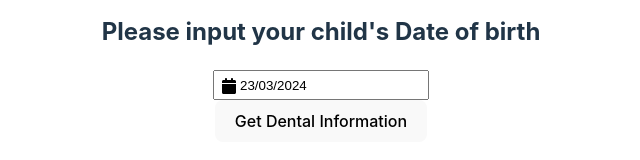
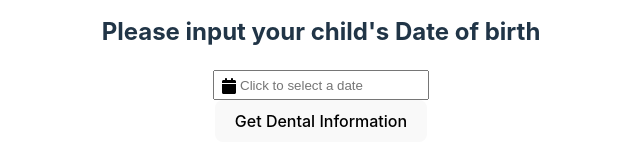
Before and after one commit to chrisma89/projectD, a React (Vite) app in the folder reactapp/: page / in a window 1280 px wide. Shown: the part 332-492 px from the top of the page, without its empty margins (319-959 px from the left). Built offline with nearby package versions, Linux system fonts and the light colour scheme.

Commit message:
date state set to null and placeholder text added

```diff
--- /dev/null
+++ b/reactapp/dentalinfo.json
@@ -0,0 +1,6 @@
+[
+  {
+    "agegroup" : "0-6months"
+
+  }
+]
--- a/reactapp/src/assets/components/ageform.jsx
+++ b/reactapp/src/assets/components/ageform.jsx
@@ -6,7 +6,7 @@ import "react-datepicker/dist/react-datepicker.css";
 
 const Age = () => {
 
-  const [date, setDate] = useState(new Date());
+  const [date, setDate] = useState(null);
   const [info, setInfo] = useState(false)
   const displayinfo =()=>{
     setInfo(true)
@@ -27,9 +27,11 @@ const Age = () => {
     <>
     <h2>Please input your child's Date of birth</h2>
     <div>
-    <DatePicker  dateFormat="dd/MM/yyyy"    peekNextMonth
+    <DatePicker placeholderText="Click to select a date" dateFormat="dd/MM/yyyy"
       showMonthDropdown
       showYearDropdown
+
+
       dropdownMode="select" showIcon selected={date} onChange={(date) => setDate(date)} />
     </div>
     <div>
```
